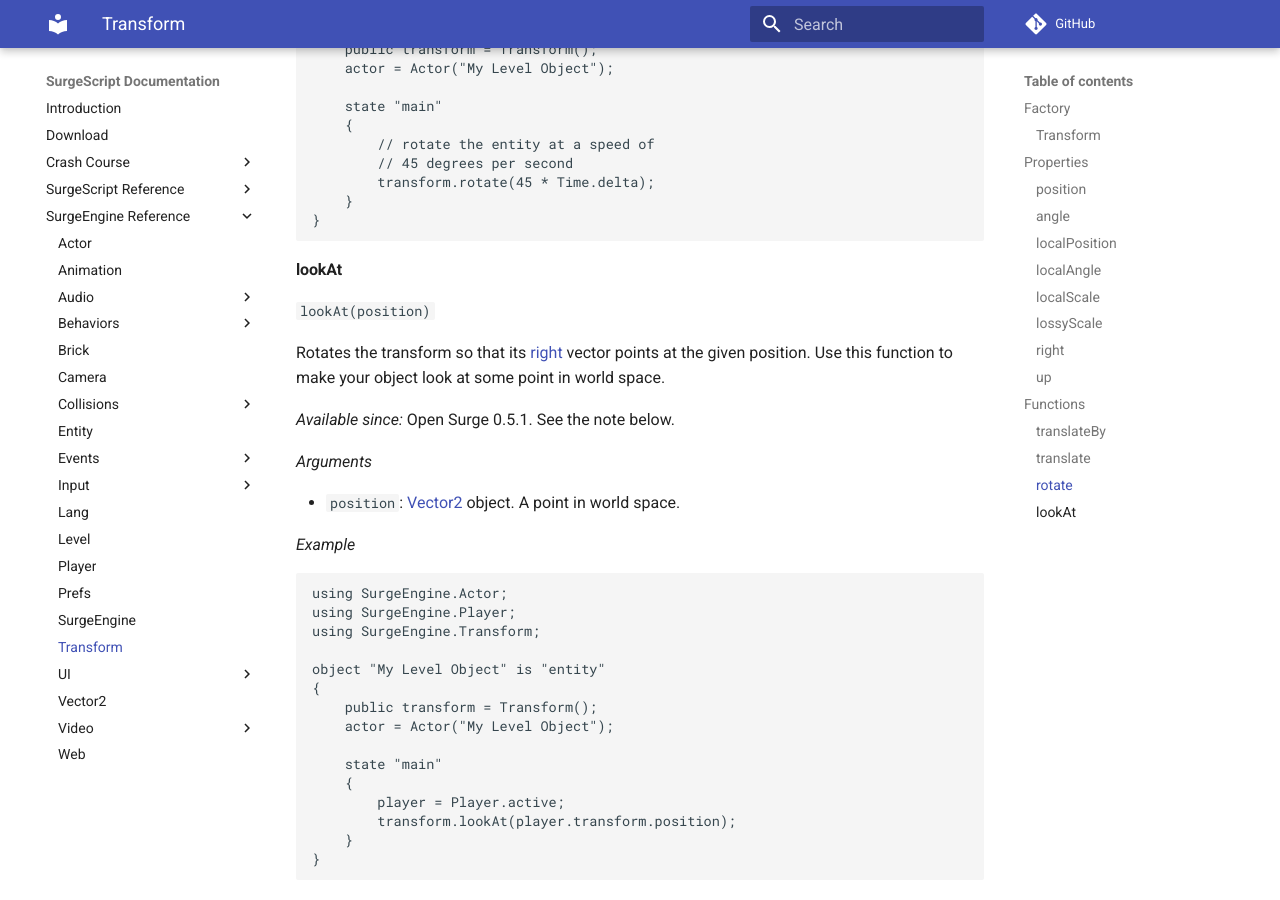
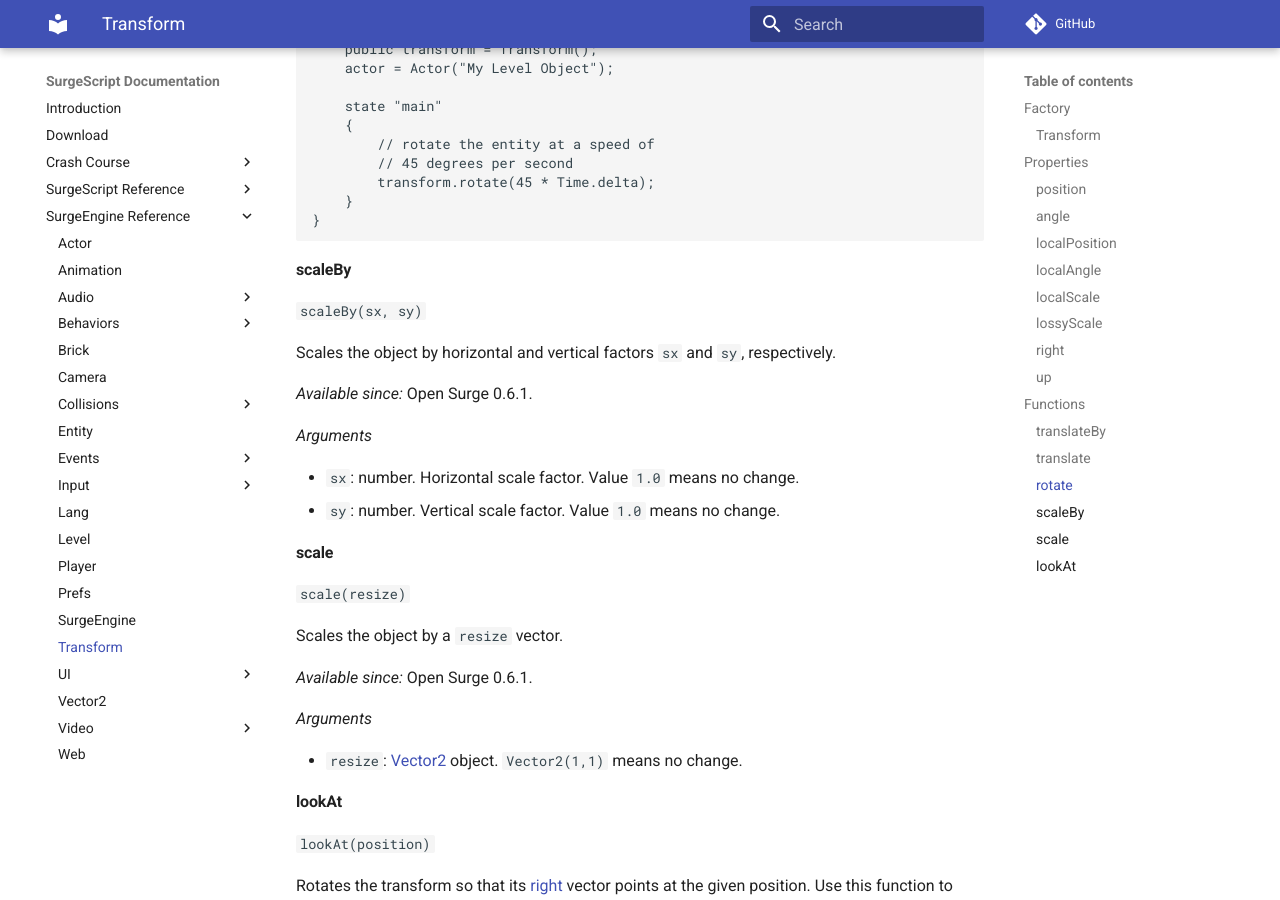
Before and after one commit to alemart/surgescript, an MkDocs documentation site: the page built from docs/engine/transform.md, in a window 1280 px wide and 900 px high, scrolled down 4518 px. Built offline with MkDocs 1.6.1 and Material for MkDocs 9.7.7, drawn with Linux system fonts in a browser that asks for light colours; comment, search, counter and statistics services are not loaded.

Commit message:
Docs: add functions Transform.scaleBy() and Transform.scale()

````diff
--- a/docs/engine/transform.md
+++ b/docs/engine/transform.md
@@ -212,6 +212,31 @@ object "My Level Object" is "entity"
 }
 ```
 
+#### scaleBy
+
+`scaleBy(sx, sy)`
+
+Scales the object by horizontal and vertical factors `sx` and `sy`, respectively.
+
+*Available since:* Open Surge 0.6.1.
+
+*Arguments*
+
+* `sx`: number. Horizontal scale factor. Value `1.0` means no change.
+* `sy`: number. Vertical scale factor. Value `1.0` means no change.
+
+#### scale
+
+`scale(resize)`
+
+Scales the object by a `resize` vector.
+
+*Available since:* Open Surge 0.6.1.
+
+*Arguments*
+
+* `resize`: [Vector2](/engine/vector2) object. `Vector2(1,1)` means no change.
+
 #### lookAt
 
 `lookAt(position)`
````
